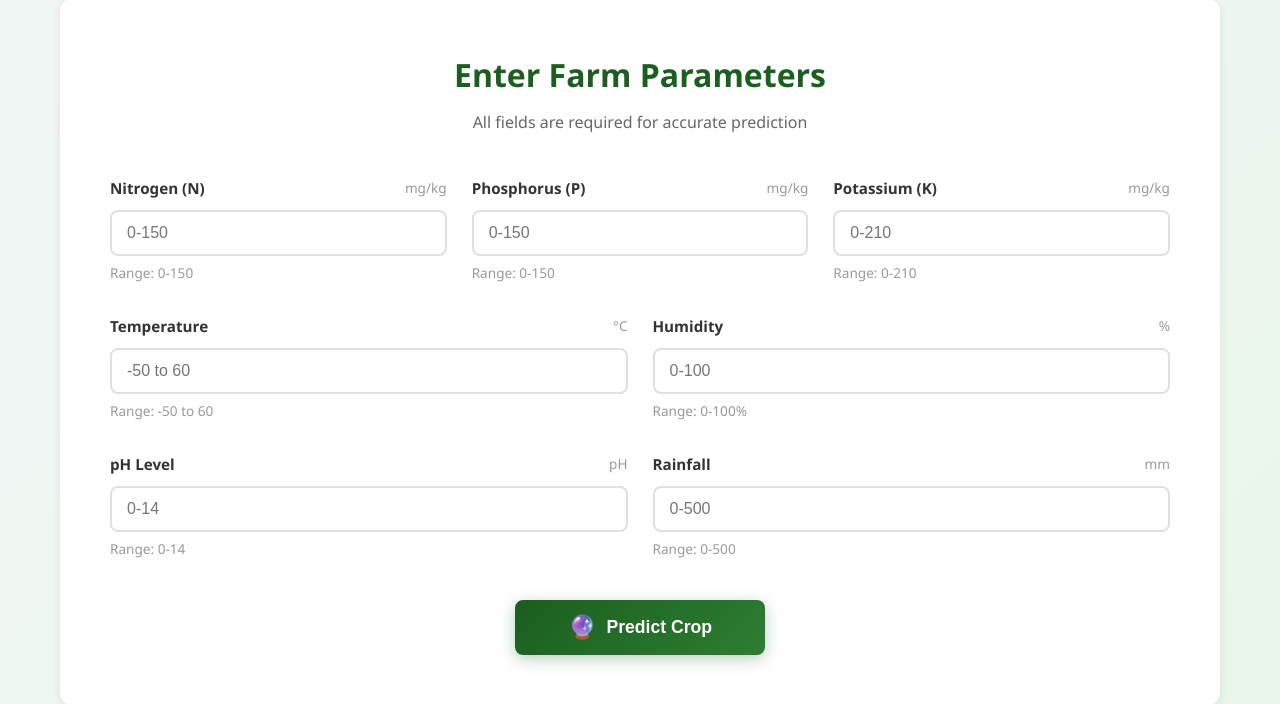
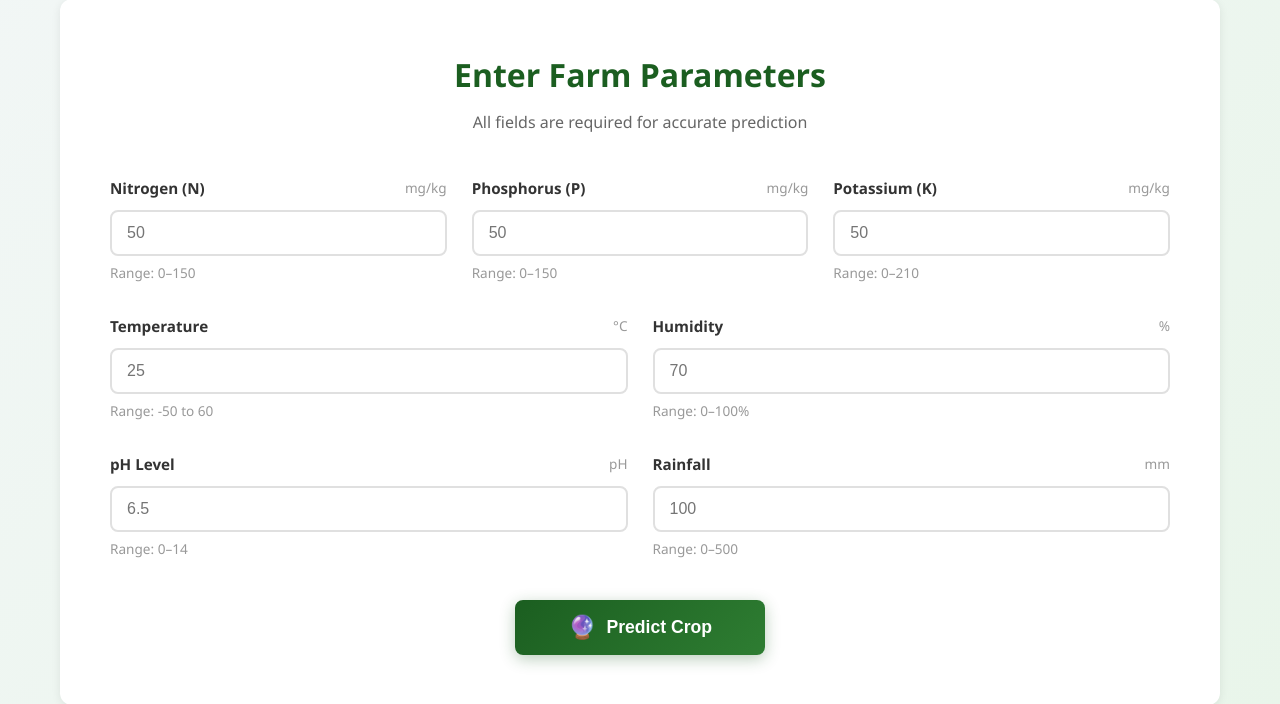
Before and after one commit to gautam833844/cropintel-ai-v1, a Flask app: page / in a window 1280 px wide. Shown: the part 855-1559 px from the top of the page. Run offline with Flask 3, Linux system fonts and the light colour scheme; parts of the project's set-up code (start-up, migrations or seed data) failed here and were passed over.

Commit message:
Refactor frontend: Fix form field names, remove Flask templates, add proper event listeners

```diff
--- a/templates/index.html
+++ b/templates/index.html
@@ -1,13 +1,10 @@
-<!doctype html>
+<!DOCTYPE html>
 <html lang="en">
-  <head>
-    <meta charset="UTF-8" />
-    <meta name="viewport" content="width=device-width, initial-scale=1.0" />
-    <title>Hydroponic Crop Recommendation System</title>
-    <link
-      rel="stylesheet"
-      href="{{ url_for('static', filename='style.css') }}"
-    />
+<head>
+    <meta charset="UTF-8">
+    <meta name="viewport" content="width=device-width, initial-scale=1.0">
+    <title>Crop Recommendation System</title>
+    <link rel="stylesheet" href="../static/style.css">
   </head>
   <body>
     <!-- Header Section -->
@@ -64,14 +61,14 @@
                 <input
                   type="number"
                   id="nitrogen"
-                  name="nitrogen"
-                  placeholder="0-150"
+                  name="N"
+                  placeholder="50"
                   step="0.1"
                   min="0"
                   max="150"
                   required
                 />
-                <span class="input-hint">Range: 0-150</span>
+                <span class="input-hint">Range: 0–150</span>
               </div>
 
               <div class="form-group">
@@ -82,14 +79,14 @@
                 <input
                   type="number"
                   id="phosphorus"
-                  name="phosphorus"
-                  placeholder="0-150"
+                  name="P"
+                  placeholder="50"
                   step="0.1"
                   min="0"
                   max="150"
                   required
                 />
-                <span class="input-hint">Range: 0-150</span>
+                <span class="input-hint">Range: 0–150</span>
               </div>
 
               <div class="form-group">
@@ -100,14 +97,14 @@
                 <input
                   type="number"
                   id="potassium"
-                  name="potassium"
-                  placeholder="0-210"
+                  name="K"
+                  placeholder="50"
                   step="0.1"
                   min="0"
                   max="210"
                   required
                 />
-                <span class="input-hint">Range: 0-210</span>
+                <span class="input-hint">Range: 0–210</span>
               </div>
             </div>
 
@@ -122,7 +119,7 @@
                   type="number"
                   id="temperature"
                   name="temperature"
-                  placeholder="-50 to 60"
+                  placeholder="25"
                   step="0.1"
                   min="-50"
                   max="60"
@@ -140,13 +137,13 @@
                   type="number"
                   id="humidity"
                   name="humidity"
-                  placeholder="0-100"
+                  placeholder="70"
                   step="0.1"
                   min="0"
                   max="100"
                   required
                 />
-                <span class="input-hint">Range: 0-100%</span>
+                <span class="input-hint">Range: 0–100%</span>
               </div>
             </div>
 
@@ -161,13 +158,13 @@
                   type="number"
                   id="ph"
                   name="ph"
-                  placeholder="0-14"
+                  placeholder="6.5"
                   step="0.1"
                   min="0"
                   max="14"
                   required
                 />
-                <span class="input-hint">Range: 0-14</span>
+                <span class="input-hint">Range: 0–14</span>
               </div>
 
               <div class="form-group">
@@ -179,13 +176,13 @@
                   type="number"
                   id="rainfall"
                   name="rainfall"
-                  placeholder="0-500"
+                  placeholder="100"
                   step="0.1"
                   min="0"
                   max="500"
                   required
                 />
-                <span class="input-hint">Range: 0-500</span>
+                <span class="input-hint">Range: 0–500</span>
               </div>
             </div>
 
@@ -201,14 +198,14 @@
         <section id="resultsSection" class="results-section hidden">
           <div class="result-card">
             <div class="result-header">
-              <h2>🎯 Prediction Result</h2>
+              <h2>✅ Prediction Result</h2>
             </div>
 
             <div class="result-content">
               <div class="result-item">
                 <span class="result-label">Recommended Crop:</span>
                 <div class="result-value crop-result">
-                  <span id="cropName">-</span>
+                  <span id="cropName">—</span>
                 </div>
               </div>
 
@@ -218,18 +215,14 @@
                 <span class="result-label">Confidence Score:</span>
                 <div class="confidence-container">
                   <div class="result-value confidence-result">
-                    <span id="cropConfidence">-</span>
+                    <span id="cropConfidence">—</span>
                   </div>
                   <div class="confidence-bar" id="confidenceBar"></div>
                 </div>
               </div>
             </div>
 
-            <button
-              type="button"
-              class="btn-new-prediction"
-              onclick="resetForm()"
-            >
+            <button type="button" class="btn-new-prediction">
               ↺ New Prediction
             </button>
           </div>
@@ -241,7 +234,7 @@
             <span class="error-icon">⚠️</span>
             <h3>Validation Error</h3>
             <p id="errorMessage">An error occurred. Please try again.</p>
-            <button type="button" class="btn-dismiss" onclick="dismissError()">
+            <button type="button" class="btn-dismiss">
               Dismiss
             </button>
           </div>
@@ -270,43 +263,42 @@
 
     <!-- JavaScript -->
     <script>
-      /**
-       * Hydroponic Crop Recommendation System
-       * Client-side validation and form handling
-       */
-
-      // ========== CONFIGURATION ==========
+      // ==================== CONFIGURATION ====================
+      const API_ENDPOINT = '/api/predict';
       const VALIDATION_RANGES = {
-        nitrogen: { min: 0, max: 150, label: "Nitrogen" },
-        phosphorus: { min: 0, max: 150, label: "Phosphorus" },
-        potassium: { min: 0, max: 210, label: "Potassium" },
-        temperature: { min: -50, max: 60, label: "Temperature" },
-        humidity: { min: 0, max: 100, label: "Humidity" },
-        ph: { min: 0, max: 14, label: "pH Level" },
-        rainfall: { min: 0, max: 500, label: "Rainfall" },
+        N: { min: 0, max: 150, label: 'Nitrogen' },
+        P: { min: 0, max: 150, label: 'Phosphorus' },
+        K: { min: 0, max: 210, label: 'Potassium' },
+        temperature: { min: -50, max: 60, label: 'Temperature' },
+        humidity: { min: 0, max: 100, label: 'Humidity' },
+        ph: { min: 0, max: 14, label: 'pH Level' },
+        rainfall: { min: 0, max: 500, label: 'Rainfall' }
       };
 
-      // ========== DOM ELEMENTS ==========
-      const predictionForm = document.getElementById("predictionForm");
-      const resultsSection = document.getElementById("resultsSection");
-      const errorSection = document.getElementById("errorSection");
-      const loadingSection = document.getElementById("loadingSection");
-      const errorMessage = document.getElementById("errorMessage");
-      const cropNameEl = document.getElementById("cropName");
-      const cropConfidenceEl = document.getElementById("cropConfidence");
-      const confidenceBar = document.getElementById("confidenceBar");
-      const submitBtn = predictionForm.querySelector(".btn-predict");
+      // ==================== DOM ELEMENTS ====================
+      const predictionForm = document.getElementById('predictionForm');
+      const resultsSection = document.getElementById('resultsSection');
+      const errorSection = document.getElementById('errorSection');
+      const loadingSection = document.getElementById('loadingSection');
+      const errorMessage = document.getElementById('errorMessage');
+      const cropNameEl = document.getElementById('cropName');
+      const cropConfidenceEl = document.getElementById('cropConfidence');
+      const confidenceBar = document.getElementById('confidenceBar');
+      const submitBtn = predictionForm.querySelector('.btn-predict');
+      const newPredictionBtn = document.querySelector('.btn-new-prediction');
+      const dismissErrorBtn = document.querySelector('.btn-dismiss');
 
-      // ========== UTILITY FUNCTIONS ==========
+      // ==================== EVENT LISTENERS ====================
+      predictionForm.addEventListener('submit', handleFormSubmit);
+      newPredictionBtn.addEventListener('click', resetForm);
+      dismissErrorBtn.addEventListener('click', dismissError);
 
-      /**
-       * Validate a single field
-       */
+      // ==================== FORM VALIDATION ====================
       function validateField(fieldName, value) {
         const range = VALIDATION_RANGES[fieldName];
         const numValue = parseFloat(value);
 
-        if (!value || value.trim() === "") {
+        if (!value || value.trim() === '') {
           return `${range.label} is required`;
         }
 
@@ -321,131 +313,85 @@
         return null;
       }
 
-      /**
-       * Validate all form inputs
-       */
       function validateForm() {
         const formData = new FormData(predictionForm);
-        let firstError = null;
-
         for (const [fieldName, value] of formData.entries()) {
           const error = validateField(fieldName, value);
           if (error) {
-            if (!firstError) firstError = error;
+            return error;
           }
         }
-
-        return firstError;
+        return null;
       }
 
-      /**
-       * Collect form data
-       */
       function getFormData() {
         const formData = new FormData(predictionForm);
         const data = {};
-
         for (const [key, value] of formData.entries()) {
           data[key] = parseFloat(value);
         }
-
         return data;
       }
 
-      /**
-       * Show error message
-       */
-      function showError(message) {
-        errorMessage.textContent = message;
-        errorSection.classList.remove("hidden");
-        resultsSection.classList.add("hidden");
-        loadingSection.classList.add("hidden");
-        window.scrollTo({
-          top: errorSection.offsetTop - 100,
-          behavior: "smooth",
-        });
+      // ==================== UI STATE MANAGEMENT ====================
+      function showLoading() {
+        loadingSection.classList.remove('hidden');
+        errorSection.classList.add('hidden');
+        resultsSection.classList.add('hidden');
+        submitBtn.disabled = true;
+        window.scrollTo({ top: loadingSection.offsetTop - 100, behavior: 'smooth' });
       }
 
-      /**
-       * Dismiss error
-       */
-      function dismissError() {
-        errorSection.classList.add("hidden");
-      }
-
-      /**
-       * Show loading state
-       */
-      function showLoading() {
-        loadingSection.classList.remove("hidden");
-        errorSection.classList.add("hidden");
-        resultsSection.classList.add("hidden");
-        submitBtn.disabled = true;
-        window.scrollTo({
-          top: loadingSection.offsetTop - 100,
-          behavior: "smooth",
-        });
-      }
-
-      /**
-       * Hide loading state
-       */
       function hideLoading() {
-        loadingSection.classList.add("hidden");
+        loadingSection.classList.add('hidden');
         submitBtn.disabled = false;
       }
 
-      /**
-       * Display prediction result
-       */
-      function displayResult(crop, confidence) {
-        // Parse confidence percentage
-        const confidencePercent = parseFloat(confidence);
-
-        // Use textContent to prevent XSS
-        cropNameEl.textContent = crop;
-        cropConfidenceEl.textContent = confidence;
-
-        // Update confidence bar
-        confidenceBar.style.width = confidencePercent + "%";
-        confidenceBar.style.backgroundColor =
-          getColorForConfidence(confidencePercent);
-
-        errorSection.classList.add("hidden");
-        loadingSection.classList.add("hidden");
-        resultsSection.classList.remove("hidden");
-        window.scrollTo({
-          top: resultsSection.offsetTop - 100,
-          behavior: "smooth",
-        });
+      function showError(message) {
+        errorMessage.textContent = message;
+        errorSection.classList.remove('hidden');
+        resultsSection.classList.add('hidden');
+        loadingSection.classList.add('hidden');
+        window.scrollTo({ top: errorSection.offsetTop - 100, behavior: 'smooth' });
       }
 
-      /**
-       * Get color based on confidence
-       */
-      function getColorForConfidence(confidence) {
-        if (confidence >= 80) return "#10b981"; // Green
-        if (confidence >= 60) return "#f59e0b"; // Orange
-        return "#ef4444"; // Red
+      function dismissError() {
+        errorSection.classList.add('hidden');
       }
 
-      /**
-       * Reset form
-       */
+      function displayResult(crop, confidence) {
+        const confValue = typeof confidence === 'string'
+          ? parseFloat(confidence)
+          : confidence;
+
+        cropNameEl.textContent = crop;
+        cropConfidenceEl.textContent = confValue.toFixed(2) + '%';
+
+        confidenceBar.style.width = confValue + '%';
+        confidenceBar.style.backgroundColor = getColorForConfidence(confValue);
+
+        errorSection.classList.add('hidden');
+        loadingSection.classList.add('hidden');
+        resultsSection.classList.remove('hidden');
+        window.scrollTo({ top: resultsSection.offsetTop - 100, behavior: 'smooth' });
+      }
+
+      function getColorForConfidence(confidence) {
+        if (confidence >= 80) return '#10b981'; // Green
+        if (confidence >= 60) return '#f59e0b'; // Orange
+        return '#ef4444'; // Red
+      }
+
       function resetForm() {
         predictionForm.reset();
-        resultsSection.classList.add("hidden");
-        errorSection.classList.add("hidden");
-        loadingSection.classList.add("hidden");
-        window.scrollTo({
-          top: predictionForm.offsetTop - 100,
-          behavior: "smooth",
-        });
+        resultsSection.classList.add('hidden');
+        errorSection.classList.add('hidden');
+        loadingSection.classList.add('hidden');
+        window.scrollTo({ top: predictionForm.offsetTop - 100, behavior: 'smooth' });
       }
 
-      // ========== FORM SUBMISSION ==========
-
-      predictionForm.addEventListener("submit", async (e) => {
+      // ==================== FORM SUBMISSION ====================
+      async function handleFormSubmit(e) {
         e.preventDefault();
 
         // Validate form
@@ -463,36 +409,34 @@
 
         try {
           // Make API request
-          const response = await fetch("/api/predict", {
-            method: "POST",
+          const response = await fetch(API_ENDPOINT, {
+            method: 'POST',
             headers: {
-              "Content-Type": "application/json",
+              'Content-Type': 'application/json',
             },
             body: JSON.stringify(formData),
-            credentials: "same-origin",
           });
 
           const data = await response.json();
 
-          if (response.ok) {
-            displayResult(data.crop, data.confidence);
+          if (response.ok && data.crop && data.confidence !== undefined) {
+            const confValue = typeof data.confidence === 'string'
+              ? parseFloat(data.confidence)
+              : data.confidence;
+            displayResult(data.crop, confValue);
           } else {
-            showError(
-              data.error || "Failed to get prediction. Please try again.",
-            );
+            showError(data.error || 'Failed to get prediction. Please try again.');
           }
         } catch (error) {
-          console.error("Error:", error);
-          showError(
-            "Network error. Please check your connection and try again.",
-          );
+          console.error('Error:', error);
+          showError('Network error. Please check your connection and try again.');
         } finally {
           hideLoading();
         }
-      });
+      }
 
-      // ========== INITIALIZATION ==========
-      console.log("Hydroponic Crop Recommendation System loaded successfully");
+      // ==================== INITIALIZATION ====================
+      console.log('✓ Crop Recommendation System loaded successfully');
     </script>
   </body>
 </html>
```
